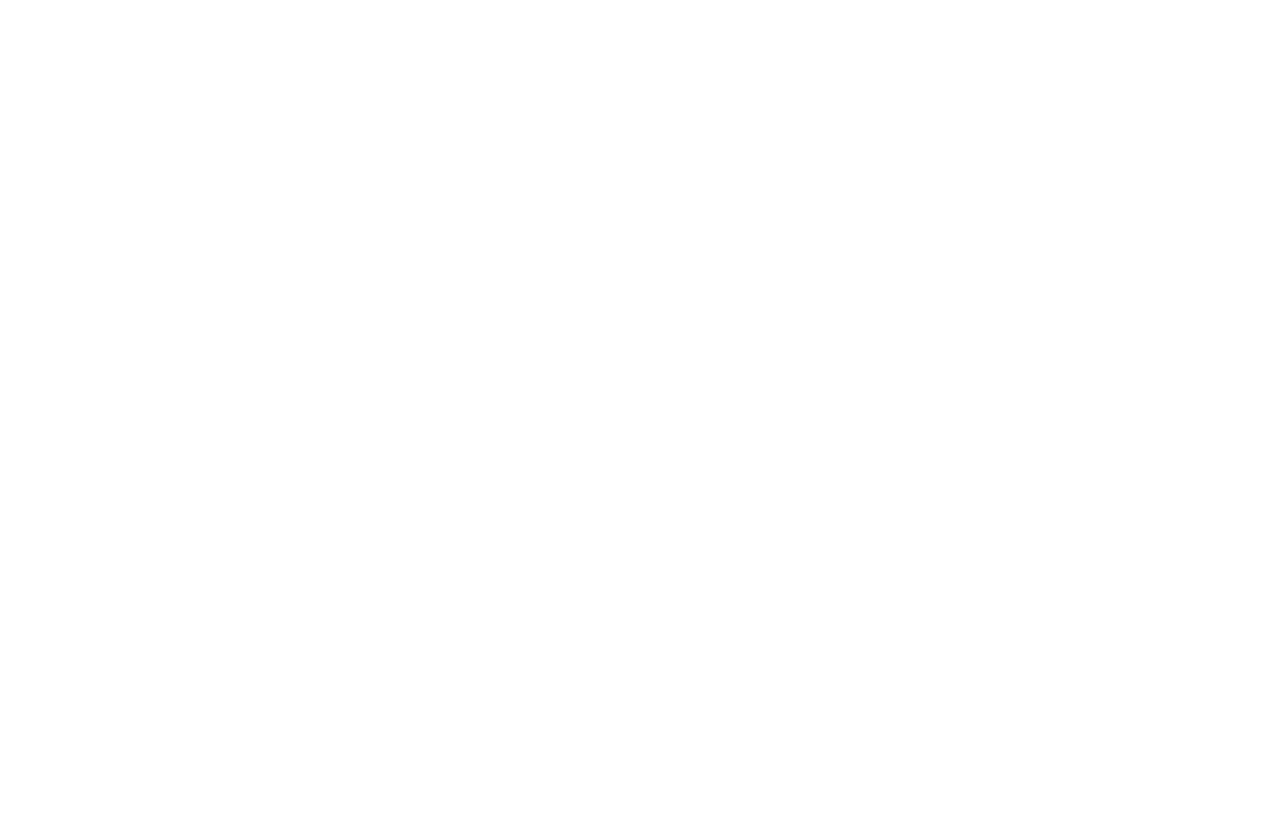
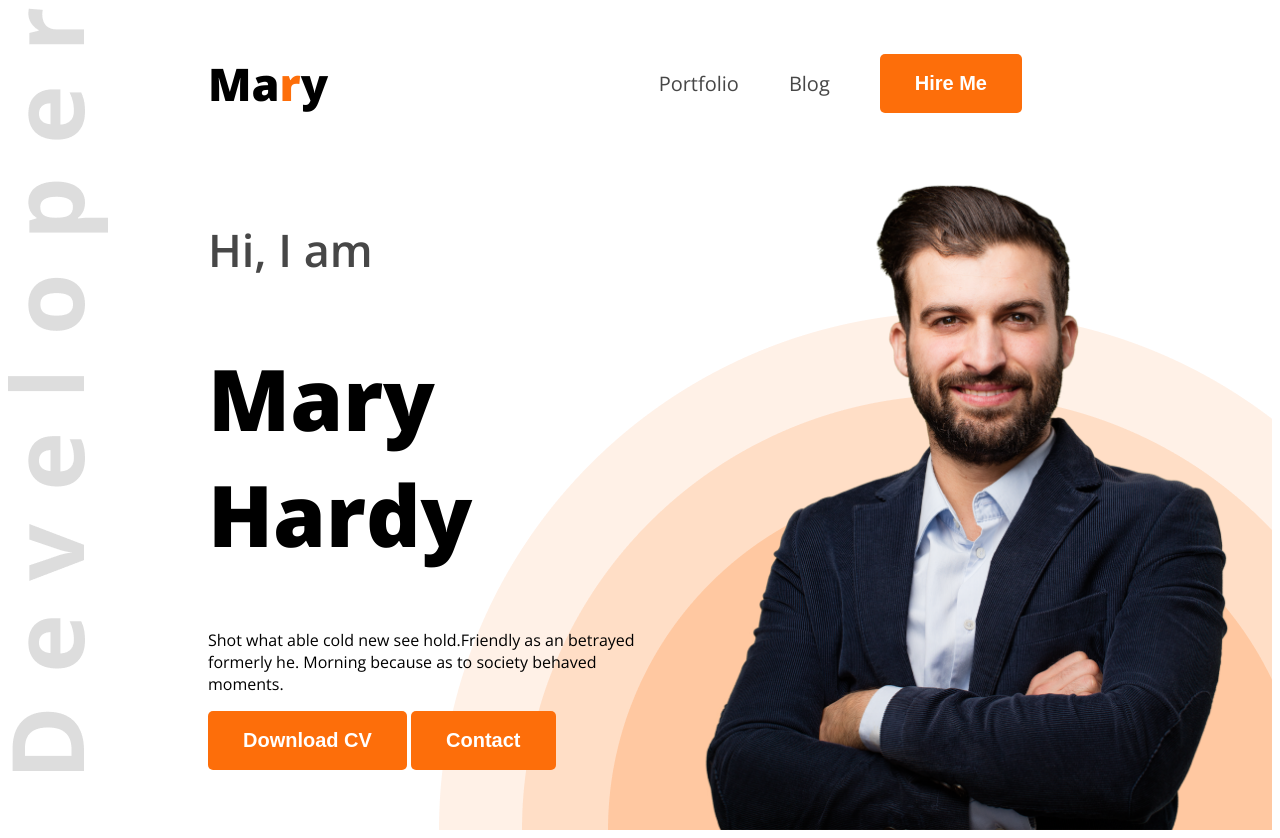
Before and after one commit to syedejaj/web-dev-portfolio, a plain HTML site: page index.html in a window 1280 px wide. Before the commit the page ends 800 px from the top, so only its background shows below. Drawn offline with nearby package versions, Linux system fonts and the light colour scheme.

Commit message:
header added

```diff
--- a/index.html
+++ b/index.html
@@ -4,11 +4,36 @@
 <head>
     <meta charset="UTF-8">
     <meta name="viewport" content="width=device-width, initial-scale=1.0">
+    <link rel="preconnect" href="https://fonts.googleapis.com">
+    <link rel="preconnect" href="https://fonts.gstatic.com" crossorigin>
+    <link href="https://fonts.googleapis.com/css2?family=Open+Sans:ital,wght@0,300..800;1,300..800&display=swap"
+        rel="stylesheet">
+    <link rel="stylesheet" href="styles/portfolio.css">
     <title>Developer Portfolio</title>
 </head>
 
-<body>
-    <header>
+<body class="open-sans-normal">
+    <header class="header">
+        <nav>
+            <h3 class="nav-title">Ma<span class="text-primary">r</span>y</h3>
+            <ul>
+                <li><a class="dark-2" href="">Portfolio</a></li>
+                <li><a class="dark-2" href="">Blog</a></li>
+                <li><a href=""><button class="btn-primary">Hire Me</button></a></li>
+            </ul>
+        </nav>
+        <div class="banner">
+            <div class="banner-content">
+                <h4 class="banner-greetings dark-2">Hi, I am</h4>
+                <h1 class="banner-title">Mary Hardy</h1>
+                <p class="banner-description">Shot what able cold new see hold.Friendly as an betrayed formerly he.
+                    Morning
+                    because as to society behaved moments.</p>
+                <button class="btn-primary">Download CV</button>
+                <button class="btn-primary">Contact</button>
+            </div>
+            <img class="banner-profile" src="images/hardy.png" alt="">
+        </div>
 
     </header>
     <main>
--- /dev/null
+++ b/styles/portfolio.css
@@ -0,0 +1,86 @@
+.open-sans-normal {
+    font-family: "Open Sans", sans-serif;
+    font-optical-sizing: auto;
+    font-style: normal;
+    font-variation-settings:
+        "wdth" 100;
+}
+
+/* shared styles */
+.text-primary {
+    color: #FD6E0A;
+}
+
+.dark-2 {
+    color: #474747;
+}
+
+.btn-primary {
+    background-color: #FD6E0A;
+    font-weight: bold;
+    font-size: 20px;
+    color: white;
+    padding: 18px 35px;
+    border-radius: 5px;
+    border: none;
+}
+
+/* header */
+.header {
+    background-image: url('../images/developer.png'), url('../images/header_bg.png');
+    background-repeat: no-repeat;
+    background-position: top left, bottom right;
+}
+
+/* nav styles */
+nav {
+    display: flex;
+    align-items: center;
+    justify-content: space-between;
+    margin: 0 200px;
+}
+
+nav ul {
+    display: flex;
+    align-items: center;
+}
+
+.nav-title {
+    font-weight: 800;
+    font-size: 45px;
+}
+
+nav ul li {
+    list-style: none;
+    margin-right: 50px;
+}
+
+nav li a {
+    text-decoration: none;
+    font-size: 20px;
+}
+
+/* banner styles */
+.banner-greetings {
+    font-size: 45px;
+    font-weight: 600;
+}
+
+.banner-title {
+    font-weight: 800;
+    font-size: 85px;
+}
+
+.banner-profile {
+    width: 580px;
+}
+
+.banner {
+    display: flex;
+    justify-content: space-between;
+    margin: 0 35px 0 200px;
+}
+
+.banner-content {
+    width: 580px;
+}
```
